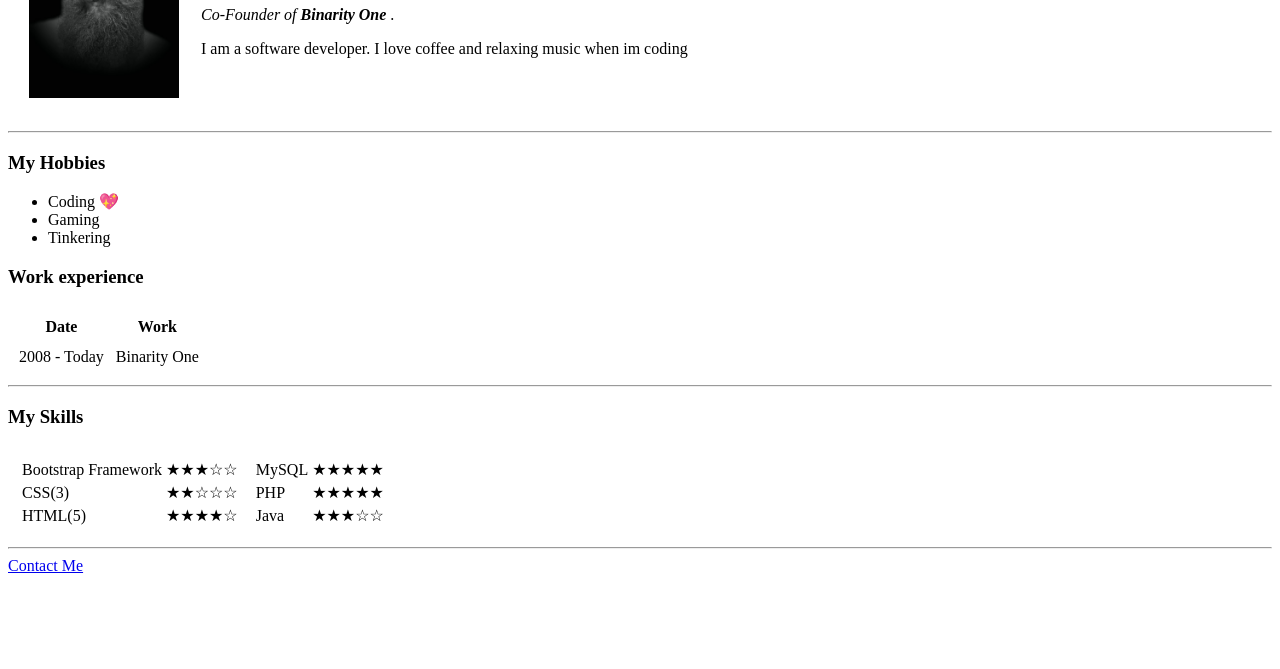
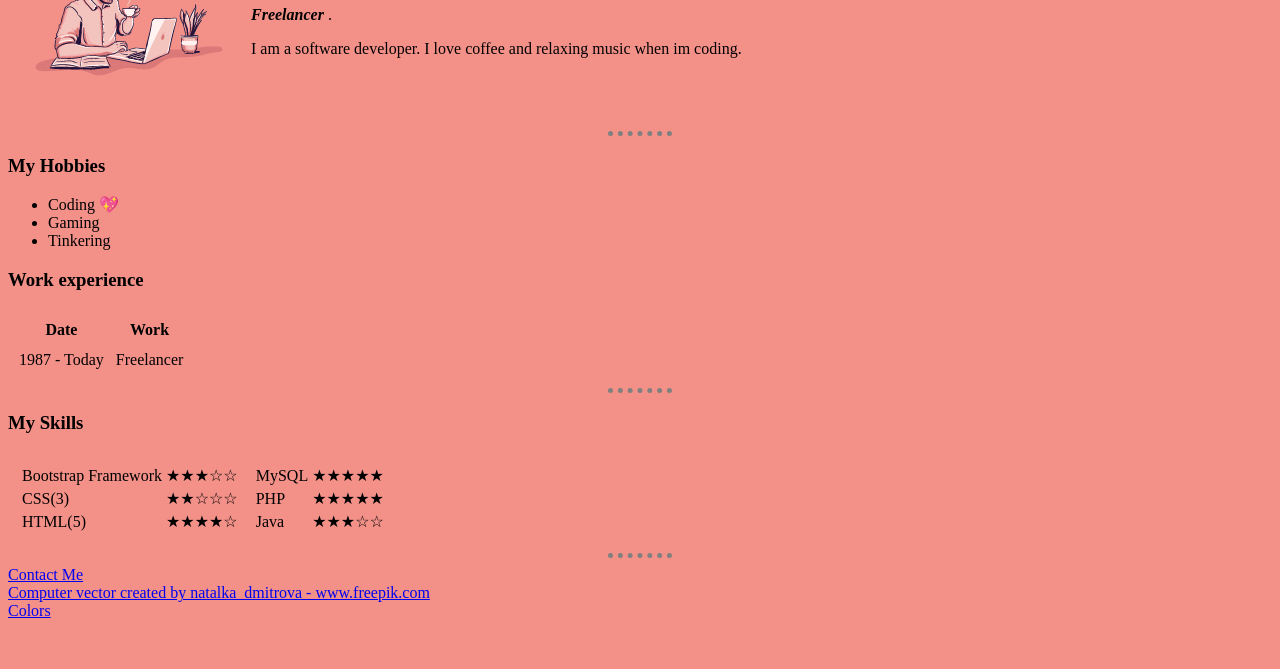
Before and after one commit to husztizsolt87/cv, a plain HTML site: page index.html in a window 1280 px wide. Shown: the part 131-800 px from the top of the page. Drawn offline with Linux system fonts and the light colour scheme.

Commit message:
Add files via upload

```diff
--- /dev/null
+++ b/css/styles.css
@@ -0,0 +1,11 @@
+body{
+  background-color: #F39189;
+}
+hr{
+
+  border-style:none;
+  border-top-style: dotted;
+  border-color: grey;
+  border-width: 5px;
+  width: 5%;
+}
--- a/index.html
+++ b/index.html
@@ -4,20 +4,21 @@
   <head>
     <meta charset="utf-8">
     <title>Zsolt Huszti's Personal Site</title>
+    <link rel="stylesheet" href="css/styles.css">
   </head>
   <body>
     <table cellspacing="20">
       <td>
-        <img height="200" width="150" src="zsolt.jpg" alt="">
+        <img height="200" width="200" src="img/zsolt3.png" alt="">
       </td>
       <td>
         <h1>Zsolt Huszti</h1>
         <p>
-          <em>Co-Founder of <strong>Binarity One</strong>
+          <em><strong>Freelancer</strong>
           </em>.
         </p>
         <p>I am a software developer. I love coffee and relaxing music when im
-        coding</p>
+        coding.</p>
       </td>
     </table>
 
@@ -36,8 +37,8 @@
         <th>Work</th>
       </tr>
       <tr>
-        <td>2008 - Today</td>
-        <td>Binarity One</td>
+        <td>1987 - Today</td>
+        <td>Freelancer</td>
       </tr>
     </table>
 
@@ -83,5 +84,9 @@
     <hr>
 
     <a href="contact.html" target="_blank">Contact Me</a>
+    <br>
+    <a href='https://www.freepik.com/vectors/computer'>Computer vector created by natalka_dmitrova - www.freepik.com</a>
+    <br>
+    <a href="https://colorhunt.co/palette/f39189bb80826e7582046582">Colors</a>
   </body>
 </html>
```
Also changed, not shown: contact.html (+9 -4 lines), img/zsolt3.png (added).
